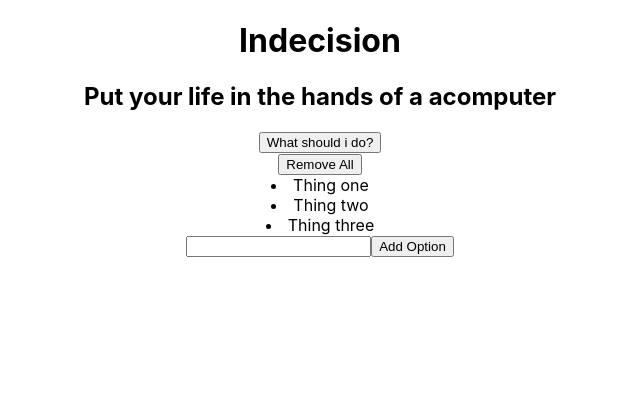
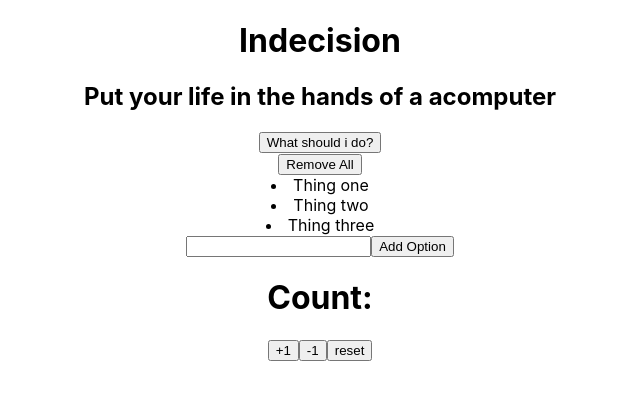
Before and after one commit to Saravanan12N/ft-ui, a React (Create React App) app: page / in a window 1280 px wide. Shown: the top 400 px of the page, without its empty margins (320-960 px from the left). Built offline with nearby package versions, Linux system fonts and the light colour scheme.

Commit message:
class counter

```diff
--- a/src/App.js
+++ b/src/App.js
@@ -1,6 +1,7 @@
 import logo from './logo.svg';
 import './App.css';
 import {IndecisionApp} from "./Template1";
+import { Counter } from './Counter';
 
 const count = 0;
 const TemplateTwo = (
@@ -69,6 +70,7 @@ function App() {
         <button onClick={()=>{}}>Add Option</button>
       </form> */}
       <IndecisionApp/>
+      <Counter/>
 
     </div>
   );
--- /dev/null
+++ b/src/Counter.js
@@ -0,0 +1,15 @@
+import React from "react";
+
+
+export class Counter extends React.Component{
+    render(){
+        return(
+            <div>
+                <h1>Count: </h1>
+                <button>+1</button>
+                <button>-1</button>
+                <button>reset</button>
+            </div>
+        )
+    }
+}
--- a/src/Template1.js
+++ b/src/Template1.js
@@ -27,8 +27,13 @@ export class Action extends React.Component {
 }
 
 export class Options extends React.Component {
+    constructor(props){
+        super(props);
+        this.handleRemoveAll=this.handleRemoveAll.bind(this);
+    }
+
     handleRemoveAll() {
-        console.log(this);
+        console.log(this.props.options);
         alert('handleRemoveAll');
     }
     render() {
```
